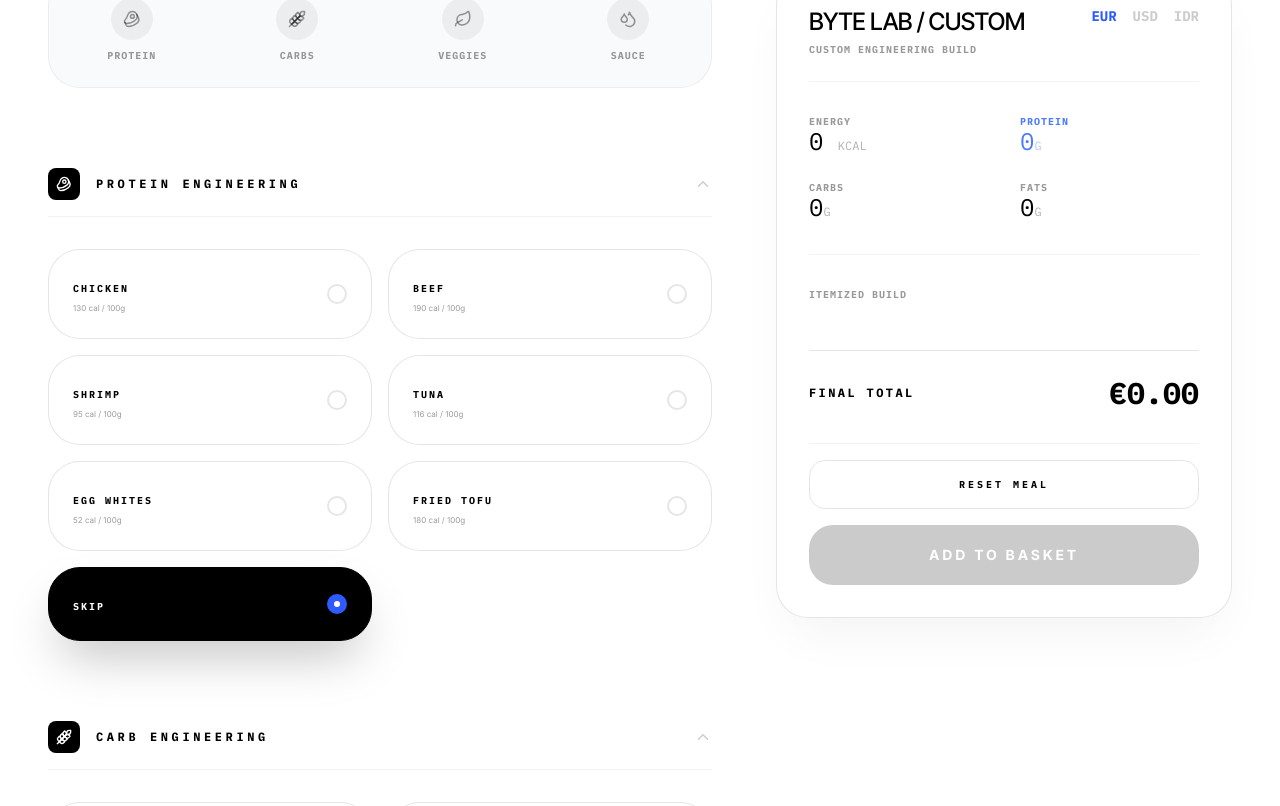
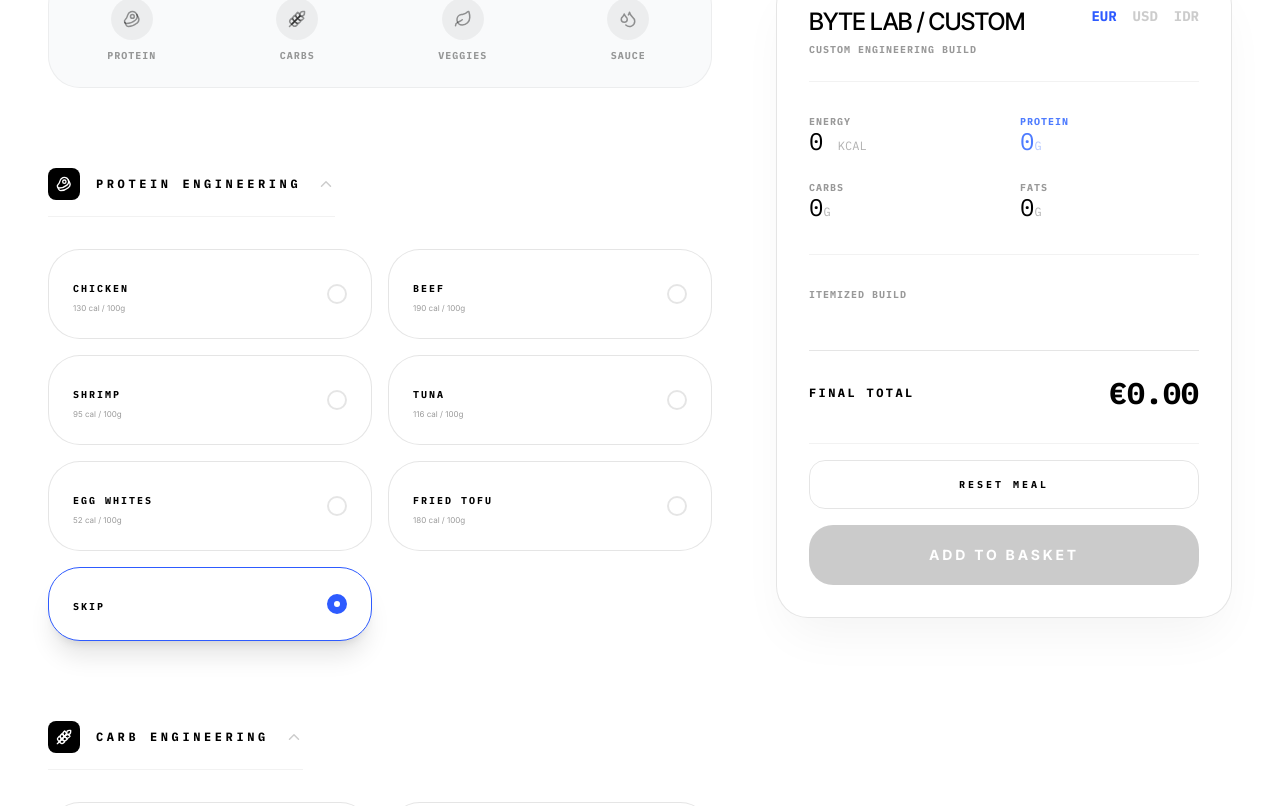
Before and after one commit to gitcipi/BYTELAB, a React (Vite) app: page /lab in a window 1280 px wide. Shown: the part 447-1253 px from the top of the page. Built offline with nearby package versions, Linux system fonts and the light colour scheme.

Commit message:
design: switch selected items to light mode and move category chevrons

```diff
--- a/src/pages/Lab.tsx
+++ b/src/pages/Lab.tsx
@@ -352,7 +352,7 @@
           return (
             <div key={cat} id={`cat-${cat}`} className="space-y-8 mb-20 scroll-mt-40">
               <div
-                className="flex items-center justify-between border-b border-black/5 pb-4 cursor-pointer group"
+                className="flex items-center gap-4 border-b border-black/5 pb-4 cursor-pointer group w-fit"
                 onClick={() => toggleCollapse(cat)}
               >
                 <div className="flex items-center gap-4">
@@ -378,14 +378,14 @@
                         key={item.name}
                         className={`relative rounded-[32px] border transition-all duration-500 overflow-hidden ${
                           isSelected
-                            ? 'bg-black border-black shadow-2xl'
+                            ? 'bg-white border-accent shadow-xl'
                             : isGhost
                               ? 'bg-transparent border-black/10'
                               : 'bg-white border-black/10'
                         } ${isEditing ? 'col-span-1 md:col-span-2' : 'col-span-1'}`}
                       >
                         <div
-                          className={`p-6 cursor-pointer flex justify-between items-center ${isSelected ? 'text-white' : 'text-black'}`}
+                          className="p-6 cursor-pointer flex justify-between items-center text-black"
                           onClick={() => {
                             if (!isSelected) {
                               toggleSelection(cat, item.name);
@@ -401,7 +401,7 @@
                         >
                           <div className="space-y-1">
                             <span className="text-[10px] font-mono font-bold uppercase tracking-[0.2em]">{item.name}</span>
-                            {!isGhost && <p className={`text-[8px] opacity-40 ${isSelected ? 'text-white' : 'text-black'}`}>{item.cal} cal / 100g</p>}
+                            {!isGhost && <p className="text-[8px] opacity-40 text-black">{item.cal} cal / 100g</p>}
                           </div>
                           <div className="flex items-center gap-4">
                             {isSelected && !isGhost && (
@@ -419,7 +419,7 @@
                           <motion.div
                             initial={{ height: 0, opacity: 0 }}
                             animate={{ height: 'auto', opacity: 1 }}
-                            className="px-8 pb-8 space-y-8 border-t border-white/10 pt-8"
+                            className="px-8 pb-8 space-y-8 border-t border-black/5 pt-8"
                           >
                             <RangeSlider
                               label={item.name}
@@ -431,8 +431,7 @@
                                 ...prev,
                                 [cat]: { ...prev[cat], [item.name]: val }
                               }))}
-                              // Injecting custom styling for RangeSlider when inside black card
-                              isDark={true}
+                              isDark={false}
                             />
 
                             <div className="grid grid-cols-4 md:grid-cols-8 gap-2">
@@ -450,7 +449,7 @@
                                     className={`py-3 rounded-xl border text-[10px] font-mono transition-all ${
                                       isActive
                                         ? 'bg-accent text-white border-accent'
-                                        : 'bg-white/5 border-white/10 text-white/40 hover:border-white/20 hover:text-white'
+                                        : 'bg-black/5 border-black/5 text-black/40 hover:border-black/10 hover:text-black'
                                     }`}
                                   >
                                     {q}{item.unit || 'G'}
```
